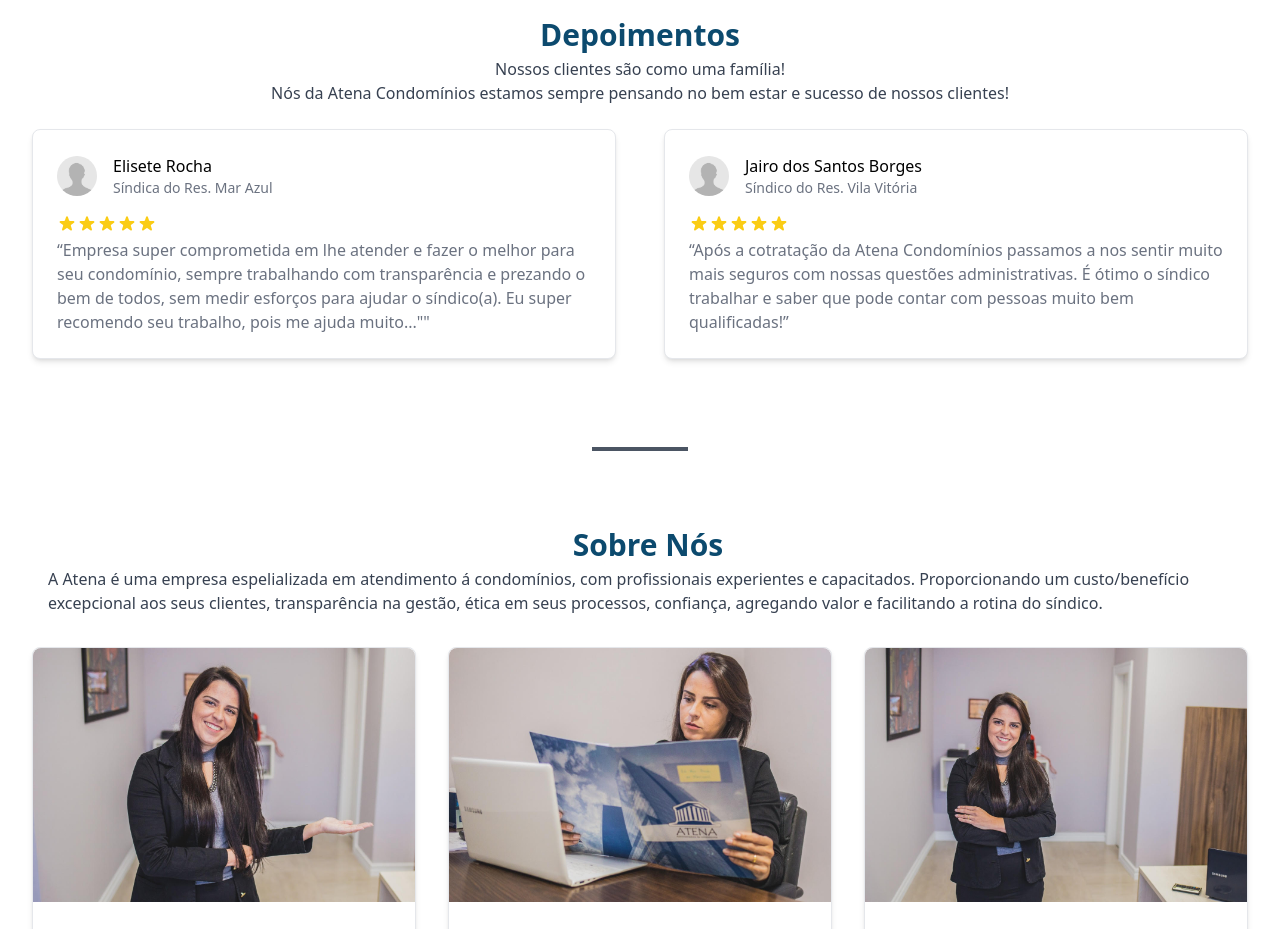
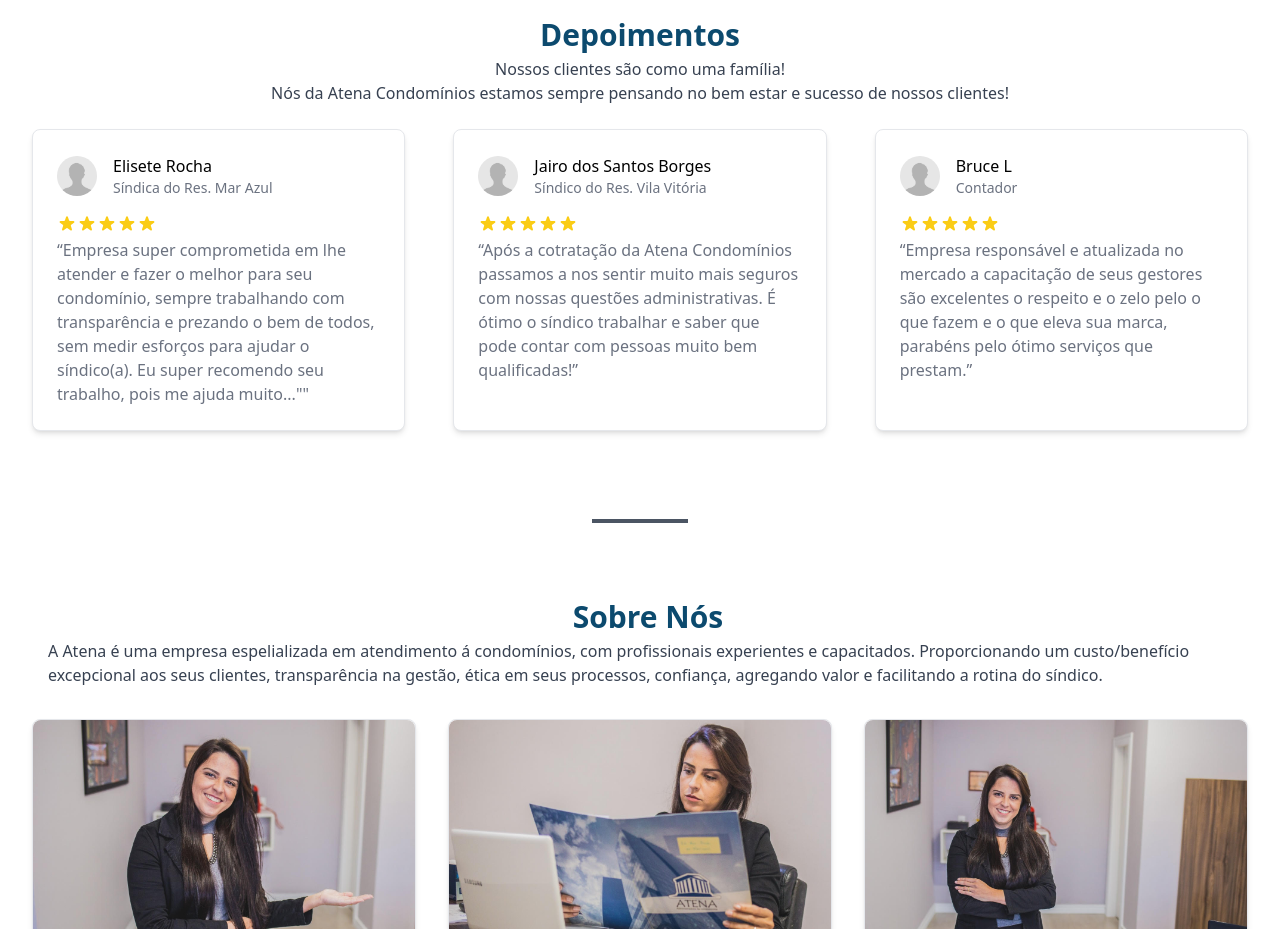
Before and after one commit to Raphael-Soares/Atena, a React (Vite) app: page / in a window 1280 px wide. Shown: the part 1600-2529 px from the top of the page. Built offline with nearby package versions, Linux system fonts and the light colour scheme.

Commit message:
mais avaliações

```diff
--- a/src/App.jsx
+++ b/src/App.jsx
@@ -94,7 +94,11 @@
                         <Avaliacao name="Jairo dos Santos Borges" funcao="Síndico do Res. Vila Vitória">
                             “Após a cotratação da Atena Condomínios passamos a nos sentir muito mais seguros com nossas questões administrativas. É ótimo o
                             síndico trabalhar e saber que pode contar com pessoas muito bem qualificadas!”
-                        </Avaliacao>
+                        </Avaliacao>{" "}
+                        <Avaliacao name="Bruce L" funcao="Contador">
+                            “Empresa responsável e atualizada no mercado a capacitação de seus gestores são excelentes o respeito e o zelo pelo o que fazem e o
+                            que eleva sua marca, parabéns pelo ótimo serviços que prestam.”
+                        </Avaliacao>{" "}
                     </div>
                 </div>
 
```
